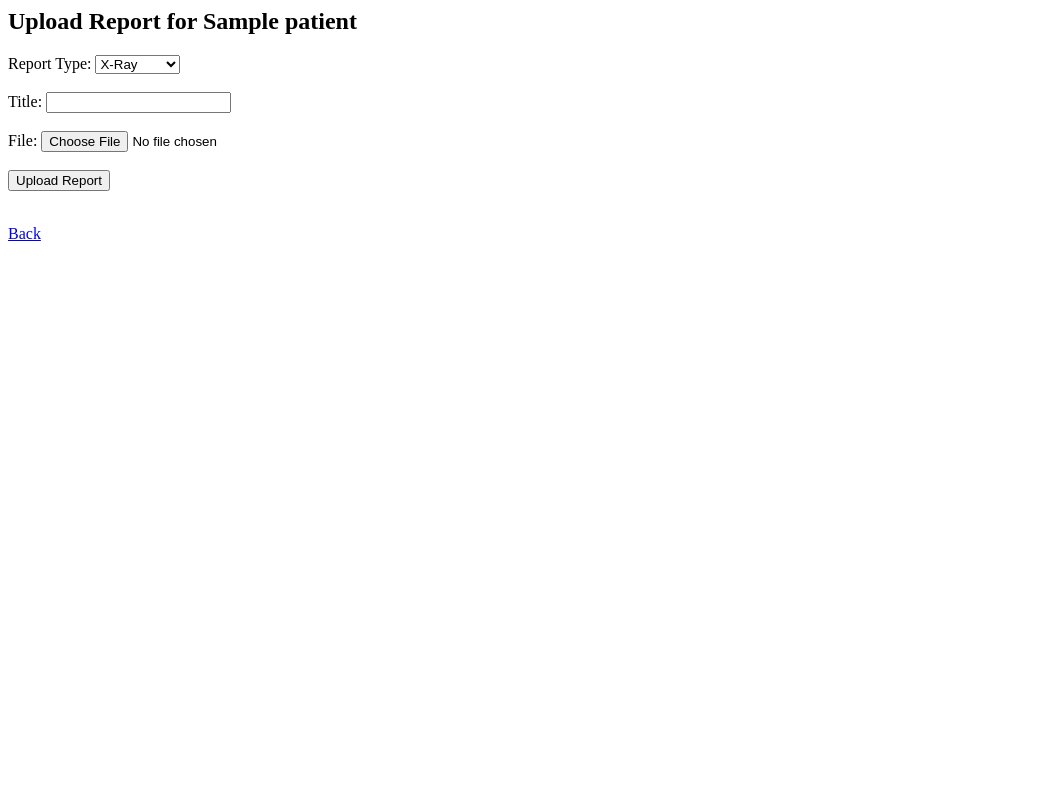
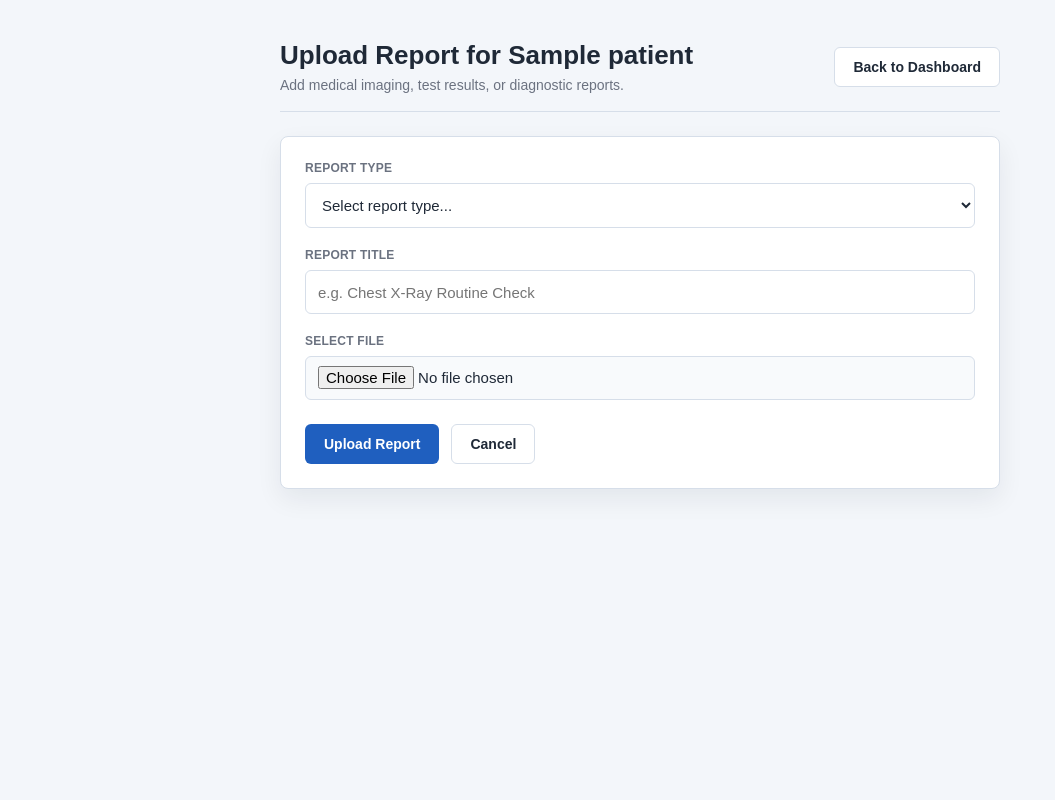
Before and after one commit to dishasuvarna/django-myproject, a Django app: template templates/upload_report.html in a window 1280 px wide. Shown: the whole page, without its empty margins (0-1055 px from the left). Run offline with Django 5.2, Linux system fonts and the light colour scheme; the template is opened without the code that fills it: values that come from a table or form of the project are taken from there, others are empty; tables that the repository leaves empty hold one stand-in row (values such as "Sample post").

Commit message:
style: update upload report template to match dashboard and prescription UI/UX.

```diff
--- a/templates/upload_report.html
+++ b/templates/upload_report.html
@@ -1,51 +1,254 @@
-<h2>Upload Report for {{ patient.name }}</h2>
+<!DOCTYPE html>
+<html lang="en">
+<head>
+    <meta charset="UTF-8">
+    <meta name="viewport" content="width=device-width, initial-scale=1.0">
+    <title>Upload Report for {{ patient.name }} - Doctor Dashboard</title>
+    <style>
+        :root {
+            --bg: #f3f6fa;
+            --card: #ffffff;
+            --text: #1f2937;
+            --muted: #6b7280;
+            --border: #d6dee9;
+            --soft-border: #edf1f6;
+            --primary: #1f5fbf;
+            --primary-dark: #174a95;
+            --success: #0f766e;
+            --warning-bg: #fff7ed;
+            --warning: #9a3412;
+            --surface: #f8fafc;
+            --shadow: 0 10px 26px rgba(15, 23, 42, 0.07);
+        }
+
+        * {
+            box-sizing: border-box;
+        }
+
+        body {
+            margin: 0;
+            font-family: Arial, Helvetica, sans-serif;
+            background: var(--bg);
+            color: var(--text);
+        }
+
+        .page {
+            width: min(720px, calc(100% - 32px));
+            margin: 0 auto;
+            padding: 40px 0 48px;
+        }
+
+        .topbar {
+            display: flex;
+            justify-content: space-between;
+            align-items: center;
+            gap: 16px;
+            margin-bottom: 24px;
+            border-bottom: 1px solid var(--border);
+            padding-bottom: 18px;
+        }
+
+        .title-group h1 {
+            margin: 0;
+            font-size: 26px;
+            line-height: 1.2;
+        }
+
+        .title-group p {
+            margin: 6px 0 0;
+            color: var(--muted);
+            font-size: 14px;
+        }
+
+        .card {
+            background: var(--card);
+            border: 1px solid var(--border);
+            border-radius: 8px;
+            box-shadow: var(--shadow);
+            padding: 24px;
+        }
+
+        .form-group {
+            margin-bottom: 20px;
+        }
+
+        .form-label {
+            display: block;
+            color: var(--muted);
+            font-size: 12px;
+            font-weight: 700;
+            letter-spacing: 0.02em;
+            text-transform: uppercase;
+            margin-bottom: 8px;
+        }
+
+        .form-control {
+            width: 100%;
+            border: 1px solid var(--border);
+            border-radius: 6px;
+            padding: 12px;
+            font-size: 15px;
+            background: #fff;
+            color: var(--text);
+            font-family: Arial, Helvetica, sans-serif;
+            min-height: 44px;
+        }
+
+        .form-control:focus {
+            border-color: var(--primary);
+            box-shadow: 0 0 0 3px rgba(31, 95, 191, 0.12);
+            outline: none;
+        }
+
+        input[type="file"].form-control {
+            padding: 9px 12px;
+            background: var(--surface);
+            cursor: pointer;
+        }
+
+        .actions-row {
+            display: flex;
+            gap: 12px;
+            margin-top: 24px;
+            align-items: center;
+        }
+
+        .button,
+        button.button {
+            display: inline-flex;
+            align-items: center;
+            justify-content: center;
+            min-height: 40px;
+            padding: 10px 18px;
+            border: 1px solid transparent;
+            border-radius: 6px;
+            background: var(--primary);
+            color: #fff;
+            font-size: 14px;
+            font-weight: 600;
+            line-height: 1;
+            text-decoration: none;
+            cursor: pointer;
+            white-space: nowrap;
+        }
+
+        .button:hover,
+        button.button:hover {
+            background: var(--primary-dark);
+        }
+
+        .button.secondary {
+            background: #fff;
+            color: var(--text);
+            border-color: var(--border);
+        }
+
+        .button.secondary:hover {
+            background: #f9fafb;
+        }
+
+        .error-state {
+            margin-bottom: 20px;
+            border: 1px solid #fed7aa;
+            background: var(--warning-bg);
+            color: var(--warning);
+            border-radius: 8px;
+            padding: 14px 16px;
+            font-size: 14px;
+        }
+
+        .loading-state {
+            display: none;
+            margin-top: 16px;
+            padding: 14px 16px;
+            background: #eef5ff;
+            border: 1px solid #b8d4f5;
+            border-radius: 6px;
+            color: #1f5fbf;
+            font-weight: 600;
+            font-size: 14px;
+        }
+
+        @media (max-width: 600px) {
+            .page {
+                width: min(100% - 24px, 720px);
+                padding: 20px 0;
+            }
+            .actions-row {
+                flex-direction: column-reverse;
+                width: 100%;
+            }
+            .button, button.button {
+                width: 100%;
+            }
+        }
+    </style>
+</head>
+<body>
+
+<main class="page">
+    <header class="topbar">
+        <div class="title-group">
+            <h1>Upload Report for {{ patient.name }}</h1>
+            <p>Add medical imaging, test results, or diagnostic reports.</p>
+        </div>
+        <a class="button secondary" href="{% url 'doctor_dashboard' %}" id="back-link">Back to Dashboard</a>
+    </header>
 
     {% if error %}
-  <p style="color:red;">{{ error }}</p>
+        <div class="error-state">
+            {{ error }}
+        </div>
     {% endif %}
 
+    <div class="card">
         <form method="POST" enctype="multipart/form-data" id="upload-report-form">
             {% csrf_token %}
 
-      <label>Report Type:</label>
-      <select name="report_type" required>
+            <div class="form-group">
+                <label class="form-label" for="report_type">Report Type</label>
+                <select class="form-control" id="report_type" name="report_type" required>
+                    <option value="" disabled selected>Select report type...</option>
                     <option value="xray">X-Ray</option>
                     <option value="blood_test">Blood Test</option>
                     <option value="scan">Scan</option>
                     <option value="other">Other</option>
                 </select>
+            </div>
 
-      <br><br>
+            <div class="form-group">
+                <label class="form-label" for="title">Report Title</label>
+                <input class="form-control" type="text" id="title" name="title" placeholder="e.g. Chest X-Ray Routine Check" required>
+            </div>
 
-      <label>Title:</label>
-      <input type="text" name="title" required>
+            <div class="form-group">
+                <label class="form-label" for="file">Select File</label>
+                <input class="form-control" type="file" id="file" name="file" accept=".pdf,.jpg,.jpeg,.png,.bmp,.tiff,.tif" required>
+            </div>
 
-      <br><br>
-
-      <label>File:</label>
-      <input type="file" name="file" accept=".pdf,.jpg,.jpeg,.png,.bmp,.tiff,.tif" required>
-
-      <br><br>
-
-      <button type="submit" id="upload-submit-btn">Upload Report</button>
+            <div class="actions-row">
+                <button class="button" type="submit" id="upload-submit-btn">Upload Report</button>
+                <a class="button secondary" href="{% url 'doctor_dashboard' %}">Cancel</a>
+            </div>
         </form>
 
-  <!-- NEW: loading indicator, hidden by default -->
-  <div id="upload-loading" style="display:none; margin-top:14px; padding:12px; background:#eef5ff; border:1px solid #b8d4f5; border-radius:6px; color:#1f5fbf; font-weight:600;">
+        <div class="loading-state" id="upload-loading">
             ⏳ Uploading and analyzing report... this may take a few seconds. Please don't close or refresh this page.
         </div>
-  <!-- END NEW -->
+    </div>
+</main>
 
-  <br>
+<script>
+    const uploadForm = document.getElementById('upload-report-form');
+    const submitBtn = document.getElementById('upload-submit-btn');
+    const loadingDiv = document.getElementById('upload-loading');
 
-  <a href="/doctor-dashboard/" id="back-link">Back</a>
-
-  <!-- NEW: script to show loading state on submit -->
-  <script>
-      document.getElementById('upload-report-form').addEventListener('submit', function () {
-          document.getElementById('upload-submit-btn').disabled = true;
-          document.getElementById('upload-submit-btn').textContent = 'Uploading...';
-          document.getElementById('upload-loading').style.display = 'block';
+    uploadForm.addEventListener('submit', function () {
+        submitBtn.disabled = true;
+        submitBtn.textContent = 'Uploading...';
+        loadingDiv.style.display = 'block';
     });
 </script>
-  <!-- END NEW -->
+
+</body>
+</html>
```
Lines whose indentation alone changed are shown as unchanged.
